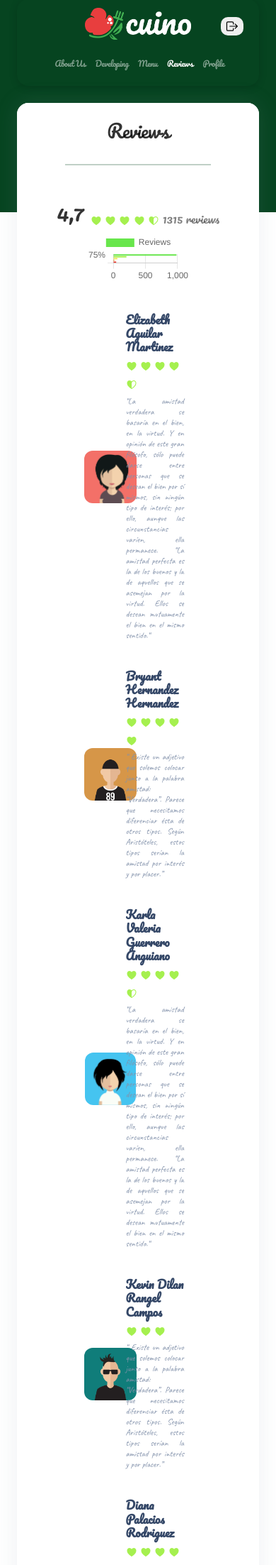
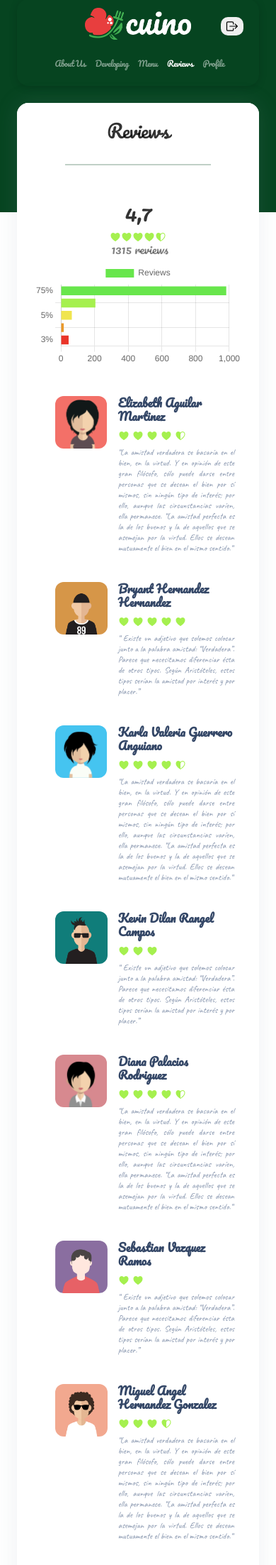
Before and after one commit to Adro312/Cuino-Website, a CodeIgniter app: page /Cuino/index.php/Pages/Reviews in a window 390 px wide. Shown: the part 25-2230 px from the top of the page at 71% size. Run offline with CodeIgniter, Linux system fonts and the light colour scheme; some libraries are stand-ins or nearby versions.

Commit message:
La vista reviews ya es responsiva

```diff
--- a/application/views/layout.php
+++ b/application/views/layout.php
@@ -5,6 +5,7 @@
     <?=$this->load->view('layouts/head.php',null,TRUE);?>
 </head>
 <body>
+    <div class="min-height-300 position-absolute w-100" style="background-color: #064420 !important;"></div>
     <!-- Contenido que mostrar -->
     <?=$this->load->view($page,null,TRUE);?>
 
--- a/application/views/pages/enterprise.php
+++ b/application/views/pages/enterprise.php
@@ -84,7 +84,7 @@
                       </div>
                       <div class="col-md-3 mt-md-0 mt-4">
                         <div class="card">
-                          <div class="card-header mx-4 p-3 text-center">
+                          <div class="mx-4 p-3 text-center">
                             <div class="text-center">
                               <img src="<?=base_url('assets/img/illustrations/persona5.jpg');?>" alt="" style="border-radius: 50%; width: 100%;">
                             </div>
@@ -116,7 +116,7 @@
                       </div>
                       <div class="col-md-3 mt-md-0 mt-4">
                         <div class="card">
-                          <div class="card-header mx-4 p-3 text-center">
+                          <div class="mx-4 p-3 text-center">
                             <div class="text-center">
                               <img src="<?=base_url('assets/img/illustrations/persona8.jpeg');?>" alt="" style="border-radius: 50%; width: 100%;">
                             </div>
@@ -148,7 +148,7 @@
                       </div>
                       <div class="col-md-3 mt-md-0 mt-4">
                         <div class="card">
-                          <div class="card-header mx-4 p-3 text-center">
+                          <div class="mx-4 p-3 text-center">
                             <div class="text-center">
                               <img src="<?=base_url('assets/img/illustrations/persona7.jpeg');?>" alt="" style="border-radius: 50%; width: 100%;">
                             </div>
--- a/application/views/pages/profile.php
+++ b/application/views/pages/profile.php
@@ -1,4 +1,4 @@
-<div class="min-height-300 position-absolute w-100 " style="background-color: #064420 !important;"></div>
+<div class="min-height-300 position-absolute w-100" style="background-color: #064420 !important;"></div>
 
 <main class="main-content position-relative border-radius-lg ">
     <!-- Navbar -->
--- a/application/views/pages/reviews.php
+++ b/application/views/pages/reviews.php
@@ -38,31 +38,31 @@
             <hr style="border: 1px solid #064420; width: 70%; margin: 30px auto 0px auto;">
           </div>
           <div class="card-header">
-            <div style="display: flex; flex-direction: row; align-items: center; justify-content: center;">
+            <div class="num-reviews">
               <h1 style="text-align: center; color: rgba(0, 0, 0, 0.800);">4,7</h1>
-              <div style="align-self: flex-end; margin-left: 10px;">
+              <div class="corazones">
                 <ion-icon name="heart" style="color: #A5F04F;"></ion-icon>
                 <ion-icon name="heart" style="color: #A5F04F;"></ion-icon>
                 <ion-icon name="heart" style="color: #A5F04F;"></ion-icon>
                 <ion-icon name="heart" style="color: #A5F04F;"></ion-icon>
                 <ion-icon name="heart-half" style="color: #A5F04F;"></ion-icon>
               </div>
-              <h6 style="text-align: center; color: rgba(0, 0, 0, 0.500); margin-left: 5px; align-self: flex-end;">1315 reviews</h6>
+              <h6 class="num-reviews-total">1315 reviews</h6>
             </div>
 
             <figure style="width: 100%; display: flex; justify-content: center;">
-              <div style="width: 50%; height: 10%; border-radius: 10px;">
+              <div class="canva-reviews canva-reviews-600">
                 <canvas id="myChart"></canvas>
               </div>
             </figure>
 
             <br>
 
-            <div style="width: 100%; justify-self: center; display: flex; margin-left: auto; margin-right: auto; justify-content: center; padding-left: 20px; margin-bottom: 40px;">
-              <div class="" style="display: flex; justify-content: center; align-items: center; width: 10%;">
+            <div class="comentario comentario-600">
+              <div class="avatar-coment avatar-coment-600">
                 <img src="<?= base_url('assets/img/illustrations/persona9.jpg'); ?>" class="avatar avatar-xl me-3">
               </div>
-              <div class="flex-column justify-content-center" style="width: 30%;">
+              <div class="flex-column justify-content-center coment-600 coment-1024">
                 <h6 class="" style="width: 100%;">
                   <span class="font-weight-bold">Elizabeth Aguilar Martinez</span>
                 </h6>
@@ -84,11 +84,11 @@
               </div>
             </div>
 
-            <div style="width: 100%; justify-self: center; display: flex; margin-left: auto; margin-right: auto; justify-content: center; padding-left: 20px; margin-bottom: 40px;">
-              <div class="" style="display: flex; justify-content: center; align-items: center; width: 10%;">
+            <div class="comentario comentario-600">
+              <div class="avatar-coment avatar-coment-600">
                 <img src="<?= base_url('assets/img/illustrations/persona1.png'); ?>" class="avatar avatar-xl me-3">
               </div>
-              <div class="flex-column justify-content-center" style="width: 30%;">
+              <div class="flex-column justify-content-center coment-600 coment-1024">
                 <h6 class="" style="width: 100%;">
                   <span class="font-weight-bold">Bryant Hernandez Hernandez</span>
                 </h6>
@@ -107,11 +107,11 @@
               </div>
             </div>
 
-            <div style="width: 100%; justify-self: center; display: flex; margin-left: auto; margin-right: auto; justify-content: center; padding-left: 20px; margin-bottom: 40px;">
-              <div class="" style="display: flex; justify-content: center; align-items: center; width: 10%;">
+            <div class="comentario comentario-600">
+              <div class="avatar-coment avatar-coment-600">
                 <img src="<?= base_url('assets/img/illustrations/persona10.jpg'); ?>" class="avatar avatar-xl me-3">
               </div>
-              <div class="flex-column justify-content-center" style="width: 30%;">
+              <div class="flex-column justify-content-center coment-600 coment-1024">
                 <h6 class="" style="width: 100%;">
                   <span class="font-weight-bold">Karla Valeria Guerrero Anguiano</span>
                 </h6>
@@ -133,11 +133,11 @@
               </div>
             </div>
 
-            <div style="width: 100%; justify-self: center; display: flex; margin-left: auto; margin-right: auto; justify-content: center; padding-left: 20px; margin-bottom: 40px;">
-              <div class="" style="display: flex; justify-content: center; align-items: center; width: 10%;">
+            <div class="comentario comentario-600">
+              <div class="avatar-coment avatar-coment-600">
                 <img src="<?= base_url('assets/img/illustrations/persona2.png'); ?>" class="avatar avatar-xl me-3">
               </div>
-              <div class="flex-column justify-content-center" style="width: 30%;">
+              <div class="flex-column justify-content-center coment-600 coment-1024">
                 <h6 class="" style="width: 100%;">
                   <span class="font-weight-bold">Kevin Dilan Rangel Campos</span>
                 </h6>
@@ -154,11 +154,11 @@
               </div>
             </div>
 
-            <div style="width: 100%; justify-self: center; display: flex; margin-left: auto; margin-right: auto; justify-content: center; padding-left: 20px; margin-bottom: 40px;">
-              <div class="" style="display: flex; justify-content: center; align-items: center; width: 10%;">
+            <div class="comentario comentario-600">
+              <div class="avatar-coment avatar-coment-600">
                 <img src="<?= base_url('assets/img/illustrations/persona11.jpg'); ?>" class="avatar avatar-xl me-3">
               </div>
-              <div class="flex-column justify-content-center" style="width: 30%;">
+              <div class="flex-column justify-content-center coment-600 coment-1024">
                 <h6 class="" style="width: 100%;">
                   <span class="font-weight-bold">Diana Palacios Rodriguez</span>
                 </h6>
@@ -180,11 +180,11 @@
               </div>
             </div>
 
-            <div style="width: 100%; justify-self: center; display: flex; margin-left: auto; margin-right: auto; justify-content: center; padding-left: 20px; margin-bottom: 40px;">
-              <div class="" style="display: flex; justify-content: center; align-items: center; width: 10%;">
+            <div class="comentario comentario-600">
+              <div class="avatar-coment avatar-coment-600">
                 <img src="<?= base_url('assets/img/illustrations/persona3.png'); ?>" class="avatar avatar-xl me-3">
               </div>
-              <div class="flex-column justify-content-center" style="width: 30%;">
+              <div class="flex-column justify-content-center coment-600 coment-1024">
                 <h6 class="" style="width: 100%;">
                   <span class="font-weight-bold">Sebastian Vazquez Ramos</span>
                 </h6>
@@ -200,11 +200,11 @@
               </div>
             </div>
 
-            <div style="width: 100%; justify-self: center; display: flex; margin-left: auto; margin-right: auto; justify-content: center; padding-left: 20px; margin-bottom: 40px;">
-              <div class="" style="display: flex; justify-content: center; align-items: center; width: 10%;">
+            <div class="comentario comentario-600">
+              <div class="avatar-coment avatar-coment-600">
                 <img src="<?= base_url('assets/img/illustrations/persona4.png'); ?>" class="avatar avatar-xl me-3">
               </div>
-              <div class="flex-column justify-content-center" style="width: 30%;">
+              <div class="flex-column justify-content-center coment-600 coment-1024">
                 <h6 class="" style="width: 100%;">
                   <span class="font-weight-bold">Miguel Angel Hernandez Gonzalez</span>
                 </h6>
@@ -225,11 +225,11 @@
               </div>
             </div>
 
-            <div style="width: 100%; justify-self: center; display: flex; margin-left: auto; margin-right: auto; justify-content: center; padding-left: 20px; margin-bottom: 40px;">
-              <div class="" style="display: flex; justify-content: center; align-items: center; width: 10%;">
+            <div class="comentario comentario-600">
+              <div class="avatar-coment avatar-coment-600">
                 <img src="<?= base_url('assets/img/illustrations/persona12.png'); ?>" class="avatar avatar-xl me-3">
               </div>
-              <div class="flex-column justify-content-center" style="width: 30%;">
+              <div class="flex-column justify-content-center coment-600 coment-1024">
                 <h6 class="" style="width: 100%;">
                   <span class="font-weight-bold">Sergio Samano Cortes</span>
                 </h6>
--- a/assets/css/myStyles.css
+++ b/assets/css/myStyles.css
@@ -98,6 +98,28 @@ a:hover {
     width: 70%; margin: 0px auto; background-color: #06442087;
 }
 
+.num-reviews{
+    display: flex;
+    flex-direction: column;
+    align-items: center;
+    justify-content: center;
+}
+.corazones{
+    width: 200px;
+    margin-left: auto;
+    margin-right: auto;
+    display: flex;
+    flex-direction: row;
+    align-items: center;
+    justify-content: center;
+}
+.num-reviews-total{
+    text-align: center;
+    color: rgba(0, 0, 0, 0.500);
+    margin-left: 5px;
+    align-self: center;
+}
+
 @media screen and (min-width: 1024px) {
     .seccion-boton-logout{
         width: 15%;
@@ -322,4 +396,28 @@ a:hover {
         align-items: center;
         margin: auto;
     }
+    .canva-reviews-600{
+        width: 100%;
+        height: 30%;
+        border-radius: 10px;
+    }
+    .comentario{
+        width: 100%;
+        justify-self: center;
+        display: flex;
+        margin-left: auto;
+        margin-right: auto;
+        justify-content: center;
+        padding-left: 20px;
+        margin-bottom: 40px;
+    }
+    .coment-600{
+        width: 60%;
+    }
+    .avatar-coment-600{
+        display: flex;
+        justify-content: center;
+        align-items: flex-start;
+        width: 32%;
+    }
 }
```
Also changed, not shown: other parts of assets/css/myStyles.css (+54 -2 lines).
